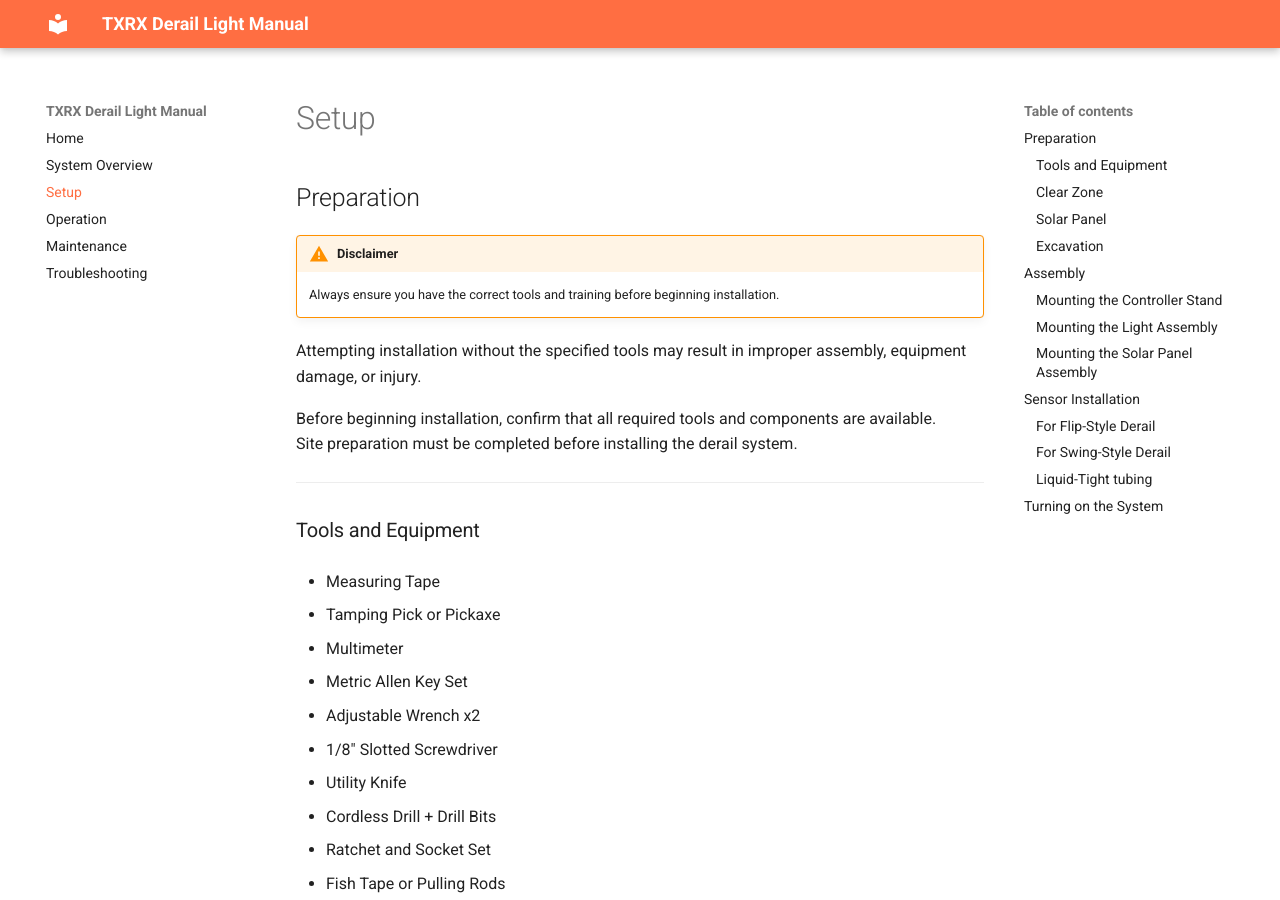
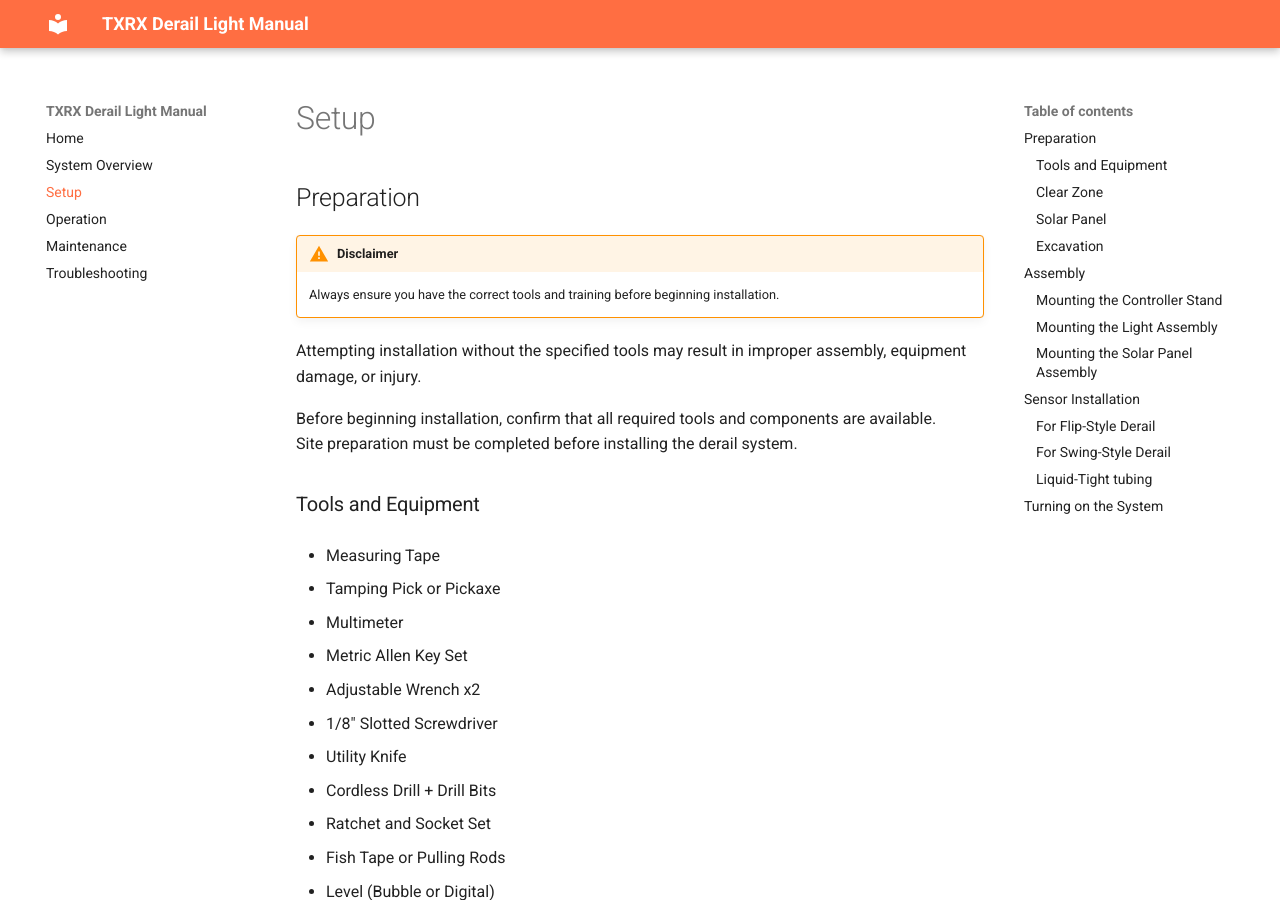
Before and after one commit to niell-ion/derail-docs, an MkDocs documentation site: the page built from docs/derail_setup.md, in a window 1280 px wide and 900 px high. Built offline with MkDocs 1.6.1 and Material for MkDocs 9.7.7, drawn with Linux system fonts in a browser that asks for light colours.

Commit message:
Update derail_setup.md

```diff
--- a/docs/derail_setup.md
+++ b/docs/derail_setup.md
@@ -7,10 +7,6 @@
 
 Before beginning installation, confirm that all required tools and components are available.
 Site preparation must be completed before installing the derail system.
-
----
-
-<div style="page-break-after: always;"></div>
 
 
 
@@ -40,8 +36,6 @@
 
 * Personal Protective Equipment (PPE): As required
 
----
-
 
 
 ### Clear Zone
@@ -67,8 +61,6 @@
 Use a level to measure the elevation of the ground from front to back.
 From the edge of the rail to a point **42 in.** straight back, the elevation must be level **±6 in.**
 
----
-
 
 
 ### Solar Panel
@@ -83,6 +75,7 @@
 * The solar panel must be mounted on the stud pattern closest to the side of the device that will receive the most sunlight.
 
 
+
 **Step 1: Measure Tilt Angle**
 
 The optimal tilt angle for solar panel efficiency depends on the latitude of the installation site.
@@ -93,6 +86,8 @@
 
 !!! example
     Latitude 38.2° → Tilt angle **38.2°**
+
+
 
 **Step 2: Seasonal adjustments:**
 
@@ -107,16 +102,12 @@
     Winter tilt angle = 38.2 + 15 = **53.2°**
     Summer tilt angle = 38.2 – 15 = **23.2°**
 
----
-
 
 
 ### Excavation
 
 !!! warning
     Ensure to remove additional ballast around the tie to allow access during installation
-
-
 
 ![Derail Sensor](assets/derail_sensor.jpg){: style="height:350px;width:350px"}
 
@@ -135,11 +126,11 @@
 
 ![Derail Sensor](assets/derail_housing.jpg){: style="height:350px;width:350px"}
 
----
+
 
 ### Mounting the Controller Stand
 
----
+
 
 **Step 1. Position the Controller Stand Bracket**
 
@@ -147,7 +138,7 @@
 
 * Slide the bracket toward the rail as far as possible while keeping it centered.
 
----
+
 
 **Step 2. Secure the Bracket to the Tie**
 
@@ -163,7 +154,7 @@
 
   * Square (perpendicular) to the rail
 
----
+
 
 **Step 3. Install Leveling Feet**
 
@@ -173,7 +164,7 @@
 
 * Once threaded, use a wrench to snug each foot.
 
----
+
 
 **Step 4. Pre-Load the Leveling Feet**
 
@@ -185,7 +176,7 @@
 
 * Verify that the stand does not rock or shift when pushed.
 
----
+
 
 **Step 5. Final Check**
 
@@ -195,13 +186,11 @@
 
 * Re-adjust leveling feet if necessary.
 
----
-
 
 
 ### Mounting the Light Assembly
 
----
+
 
 **Step 1: Locate the Light**
 
@@ -209,7 +198,7 @@
 
 * Place the slotted base of the light assembly onto the threaded stud pattern provided on the controller stand.
 
----
+
 
 **Step 2: Secure the Assembly**
 
@@ -219,7 +208,7 @@
 
 * Do not overtighten, as this may damage the light housing.
 
----
+
 
 **Step 3: Route the Wires**
 
@@ -227,7 +216,7 @@
 
 * Ensure the cable glands are tightened to maintain a weatherproof seal.
 
----
+
 
 **Step 4: Verify Jumpers**
 
@@ -235,7 +224,7 @@
 
 * These must be in place for the light to operate correctly.
 
----
+
 
 **Step 5: Connect the Light Wires**
 
@@ -247,7 +236,7 @@
 
 * Ensure terminals are secure to prevent loose connections.
 
----
+
 
 **Step 6: Test the Connection**
 
@@ -256,8 +245,6 @@
 * Confirm that the light activates when commanded by the controller.
 
 * If the light does not function, re-check jumper placement and wiring.
-
----
 
 
 
@@ -268,7 +255,7 @@
 
 ![Derail Solar Panel](assets/solar_center.jpg){: style="height:350px;width:350px"}
 
----
+
 
 **Step 1: Attach Solar Panel to Spider Bracket**
 
@@ -280,7 +267,7 @@
 
 ![Derail Solar Panel](assets/derail_studs.jpg){: style="height:350px;width:350px"}
 
----
+
 
 **Step 2: Mount Spider Bracket to Mast**
 
@@ -290,7 +277,7 @@
 
 ![Derail Solar Panel](assets/solar_adjust.jpg){: style="height:350px;width:350px"}
 
----
+
 
 **Step 3: Mount Solar Panel Assembly to Device**
 
@@ -304,7 +291,7 @@
 
 ![Derail Solar Panel Wire](assets/derail_charger_wire.jpg){: style="height:350px;width:350px"}
 
----
+
 
 **Step 4: Adjust Solar Panel Tilt**
 
@@ -312,7 +299,7 @@
 
 * Refer to the site preparation section for recommended tilt angle (latitude ± seasonal adjustment).
 
----
+
 
 **Step 5: Route Solar Panel Wires**
 
@@ -320,7 +307,7 @@
 
 * Ensure cable glands are tightened to maintain a weatherproof seal.
 
----
+
 
 **Step 6: Connect Solar Panel Wires**
 
@@ -333,7 +320,7 @@
 
 * Tighten terminal screws securely.
 
----
+
 
 **Step 7: Test the Connection**
 
@@ -358,7 +345,7 @@
 
 * Place the sensor mounting bracket on the side of the derail.
 
----
+
 
 **Step 2: Check Clearance**
 
@@ -366,19 +353,19 @@
 
 * Verify that the sensor will remain clear of train wheels in both engaged and disengaged positions.
 
----
+
 
 **Step 3: Prepare Metal**
 
 * Grind paint off the mating face of the sensor bracket to ensure a proper weld.
 
----
+
 
 **Step 4: Mount Sensor Block**
 
 * Mount the sensor to the bracket using the provided screws. Tighten securely.
 
----
+
 
 **Step 5: Check Positioning**
 
@@ -390,7 +377,7 @@
 
   * The reader face is parallel to the derail’s metal plate.
 
----
+
 
 **Step 6: Weld Bracket**
 
@@ -405,13 +392,13 @@
 !!! Note
     Stand for swing-style derail sensor provided by Marmon
 
----
+
 
 **Step 1: Locate Bracket**
 
 * Place the sensor bracket on the provided stand.
 
----
+
 
 **Step 2: Install Hardware**
 
@@ -421,13 +408,11 @@
 
 * Tighten hardware until the sensor doesn't move.
 
----
+
 
 **Step 3: Check Positioning**
 
 * Verify alignment of the bracket before proceeding.
-
----
 
 
 
@@ -436,7 +421,7 @@
 !!! Note
     Liquid tight tubing provided by Marmon
 
----
+
 
 **Step 1: Measure and Cut Tubing**
 
@@ -448,7 +433,7 @@
 
 ![Sensor Bracket](assets/tubing_nut.jpg){: style="height:350px;width:350px"}
 
----
+
 
 **Step 2: Prepare Cable for Installation**
 
@@ -456,7 +441,7 @@
 
 * If pulling long runs, attach a pull string or fish tape to the cable using electrical tape. Wrap smoothly to avoid snags.
 
----
+
 
 **Step 3: Insert Cable into Tubing**
 
@@ -466,7 +451,7 @@
 
 * Avoid sharp bends — the tubing bend radius must not be tighter than 6 in.
 
----
+
 
 **Step 4: Route Tubing to Controller Enclosure**
 
@@ -476,7 +461,7 @@
 
 * If crossing under rail or ties, secure tubing to prevent chafing.
 
----
+
 
 **Step 5: Install Cable Gland at Controller Enclosure**
 
@@ -486,7 +471,7 @@
 
 * Ensure the cable jacket, not the conductor insulation, is gripped by the gland seal.
 
----
+
 
 **Step 6: Tighten the Cable Gland**
 
@@ -496,7 +481,7 @@
 
 * Check that the gland provides a secure, weatherproof seal.
 
----
+
 
 **Step 7: Terminate Cable at Controller**
 
@@ -506,7 +491,7 @@
 
 * Connect the wires to the IN 0 terminals on the controller board, observing polarity.
 
----
+
 
 **Step 8: Verify Cable Protection**
 
@@ -516,7 +501,7 @@
 
 * Cover tubing with ballast to shield from UV, impact, and debris.
 
----
+
 
 **Step 9: Final Test**
 
@@ -532,7 +517,7 @@
 
 ![Derail Charger Connected](assets/solar_control.jpg){: style="height:350px;width:350px"}
 
----
+
 
 **Step 1: Battery Connection**
 
@@ -540,7 +525,7 @@
     Reversing battery polarity (red to – or black to +) can permanently damage the controller and board and is not covered by warranty.
     Use a multimeter to pre-check the battery’s voltage and polarity at the terminals before attaching any leads.
 
----
+
 
 **Step 2: Confirm Readiness**
 
@@ -550,7 +535,7 @@
 
   * System leads: red = positive (+)
 
----
+
 
 **Step 3: Connect the Positive Lead**
 
@@ -569,7 +554,7 @@
 
 * Confirm that no bare wire is exposed.
 
----
+
 
 **Step 4: Verify Power Indicators**
 
@@ -579,7 +564,7 @@
 
   * Recheck polarity and terminal tightness
 
----
+
 
 **Step 5: Support**
 
```
